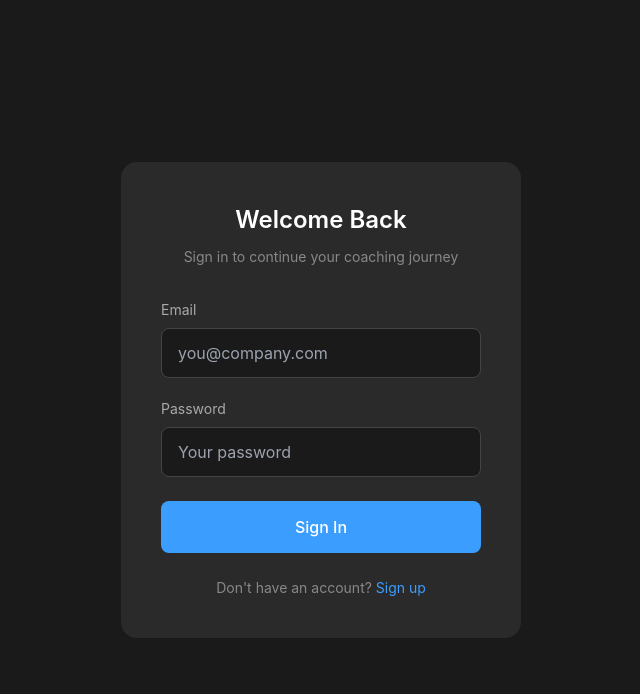
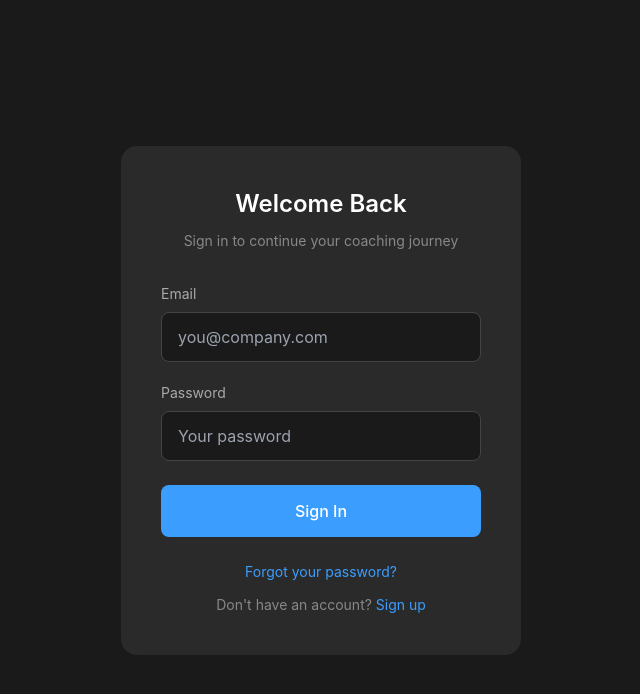
Before and after one commit to jdoconsulting/workwiseclean, a Next.js app: page /login in a window 1280 px wide. Shown: the top 694 px of the page, without its empty margins (319-959 px from the left). Built offline with nearby package versions, Linux system fonts and the light colour scheme; no server answers.

Commit message:
Add forgot password link to login page

```diff
--- a/app/login/page.js
+++ b/app/login/page.js
@@ -157,6 +157,17 @@ export default function Login() {
           textAlign: 'center',
           marginTop: '24px'
         }}>
+          <Link href="/forgot-password" style={{ color: '#3b9eff', textDecoration: 'none' }}>
+            Forgot your password?
+          </Link>
+        </p>
+
+        <p style={{
+          color: '#888',
+          fontSize: '14px',
+          textAlign: 'center',
+          marginTop: '12px'
+        }}>
           Don't have an account?{' '}
           <Link href="/signup" style={{ color: '#3b9eff', textDecoration: 'none' }}>
             Sign up
```
